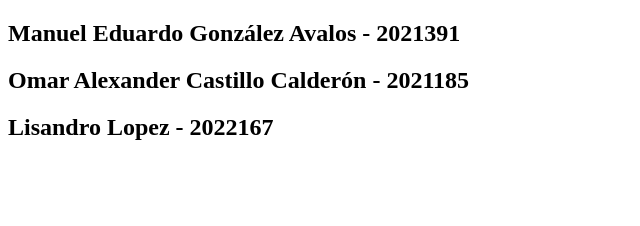
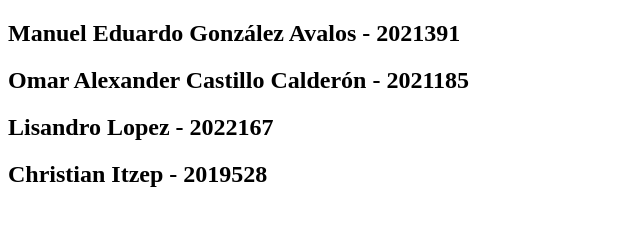
Before and after one commit to pedroarmas24/Pruebas_Kinal, a plain HTML site: page index.html in a window 1280 px wide. Shown: the whole page, without its empty margins (0-640 px from the left). Drawn offline with Linux system fonts and the light colour scheme.

Commit message:
indez modificado por Itzep

```diff
--- a/index.html
+++ b/index.html
@@ -10,5 +10,6 @@
     <h2>Manuel Eduardo González Avalos - 2021391</h2>
     <h2>Omar Alexander Castillo Calderón - 2021185</h2>
     <h2>Lisandro Lopez - 2022167</h2>
+    <h2> Christian Itzep - 2019528</h2>
 </body>
 </html>
```
